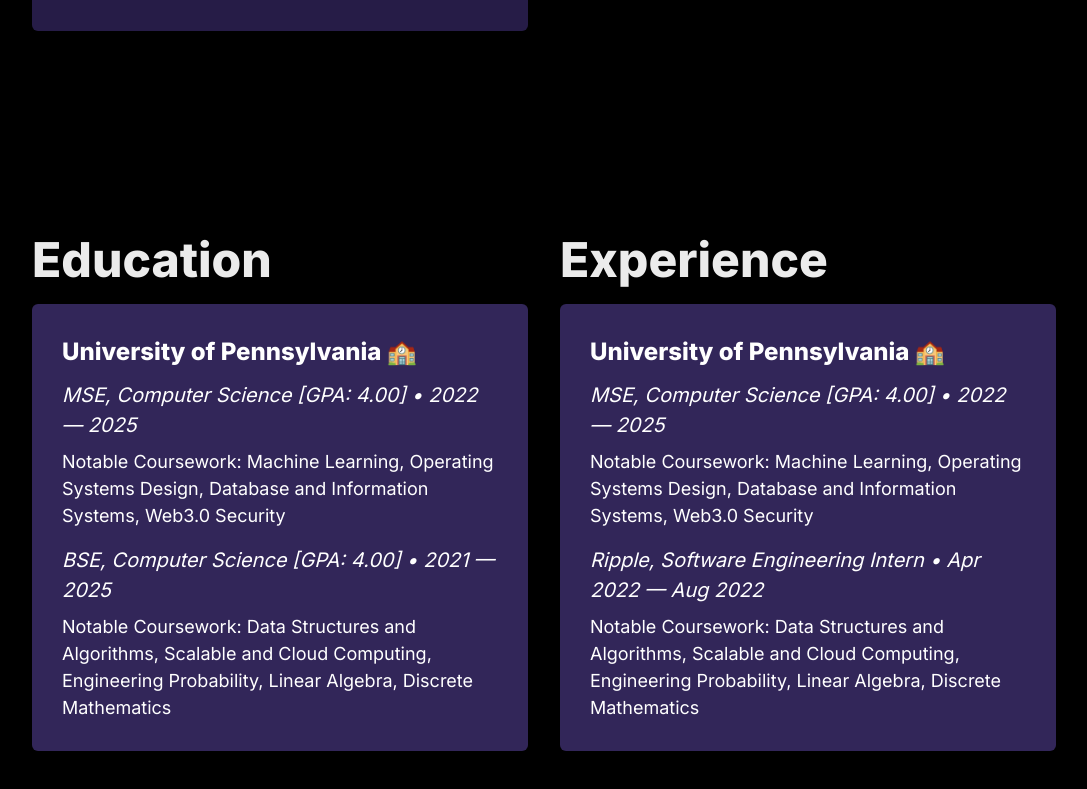
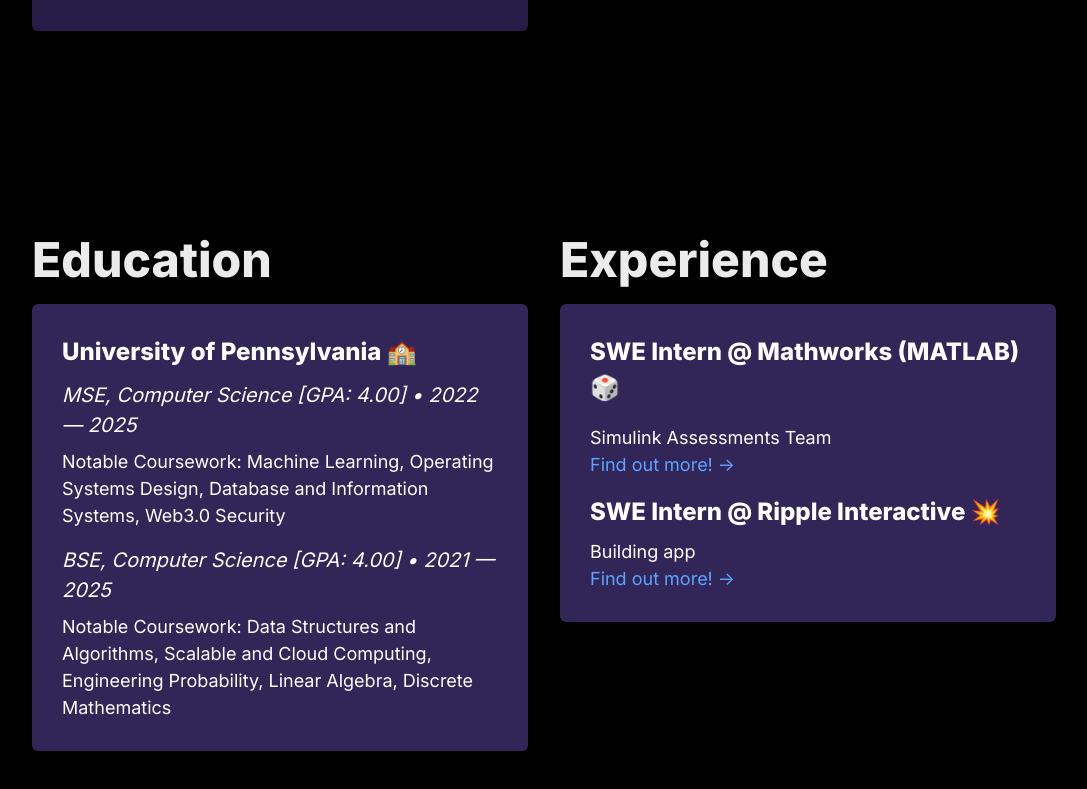
Before and after one commit to taran317/taran-portfolio, a Next.js app: page / in a window 1280 px wide. Shown: the part 1637-2426 px from the top of the page, without its empty margins (96-1183 px from the left). Built offline with nearby package versions, Linux system fonts and the light colour scheme.

Commit message:
added experience and custom links

```diff
--- a/components/About.tsx
+++ b/components/About.tsx
@@ -41,7 +41,6 @@
               <br />
               Outside of class, you can find me:
               <List spacing={1} mt={2} ml={10} styleType="disc">
-                {/* Hack4Impact */}
                 <ListItem>
                   {"  "} Building software for social good with{" "}
                   <Link
@@ -106,7 +105,7 @@
                 alt=""
               />
               <Image
-                src="https://media.licdn.com/dms/image/D4E03AQEXyfRD89xH9g/profile-displayphoto-shrink_800_800/0/1686103834116?e=1691625600&v=beta&t=k-6HWJlJl0bU08vGdRxVjSaaOeAtEyWVjguUAA2w5T4"
+                src="https://i.ibb.co/qdk0kqM/linkd.jpg"
                 position="relative"
                 zIndex={2}
                 fallbackSrc="https://via.placeholder.com/150"
--- a/components/Education.tsx
+++ b/components/Education.tsx
@@ -10,6 +10,7 @@
 } from "@chakra-ui/react";
 import { ArrowRightIcon } from "@chakra-ui/icons";
 import React from "react";
+import ProjectLink from "./ProjectLink";
 
 const Education = () => {
   return (
@@ -70,34 +71,38 @@
           >
             <Box>
               <Text fontWeight="bold" fontSize="2xl" color="white">
-                University of Pennsylvania 🏫
+                SWE Intern @ Mathworks (MATLAB) 🎲
               </Text>
               <Box height="10px" />
-              <Text fontStyle="italic" fontSize="xl" color="white">
-                MSE, Computer Science [GPA: 4.00] • 2022 — 2025
+              <Text
+                fontSize={{ base: "14px", md: "18px" }}
+                color="white"
+                mt={2}
+              >
+                Simulink Assessments Team
+                <ProjectLink id={"mathworks"}>
+                  <Text fontSize={{ base: "md", md: "lg" }} color="#5CA4FF">
+                    Find out more! &rarr;
+                  </Text>
+                </ProjectLink>
+              </Text>
+            </Box>
+            <Box mt={4}>
+              <Text fontWeight="bold" fontSize="2xl" color="white">
+                SWE Intern @ Ripple Interactive 💥
               </Text>
               <Text
                 fontSize={{ base: "14px", md: "18px" }}
                 color="white"
                 mt={2}
               >
-                Notable Coursework: Machine Learning, Operating Systems Design,
-                Database and Information Systems, Web3.0 Security
+                Building app
               </Text>
-            </Box>
-            <Box mt={4}>
-              <Text fontStyle="italic" fontSize="xl" color="white">
-                Ripple, Software Engineering Intern • Apr 2022 — Aug 2022
-              </Text>
-              <Text
-                fontSize={{ base: "14px", md: "18px" }}
-                color="white"
-                mt={2}
-              >
-                Notable Coursework: Data Structures and Algorithms, Scalable and
-                Cloud Computing, Engineering Probability, Linear Algebra,
-                Discrete Mathematics
-              </Text>
+              <ProjectLink id={"ripple"}>
+                <Text fontSize={{ base: "md", md: "lg" }} color="#5CA4FF">
+                  Find out more! &rarr;
+                </Text>
+              </ProjectLink>
             </Box>
           </Box>
         </Stack>
--- /dev/null
+++ b/components/ProjectLink.tsx
@@ -0,0 +1,19 @@
+import { Link } from "@chakra-ui/react";
+import React from "react";
+
+import NextLink from "next/link";
+
+type ProjectLinkProps = {
+	id: string;
+	children: JSX.Element | JSX.Element[];
+};
+
+const ProjectLink: React.FC<ProjectLinkProps> = ({ id, children }) => {
+	return (
+		<NextLink href={`/projects/${id}`} passHref>
+            <Link>{children}</Link>
+        </NextLink>
+	);
+};
+
+export default ProjectLink;
```
